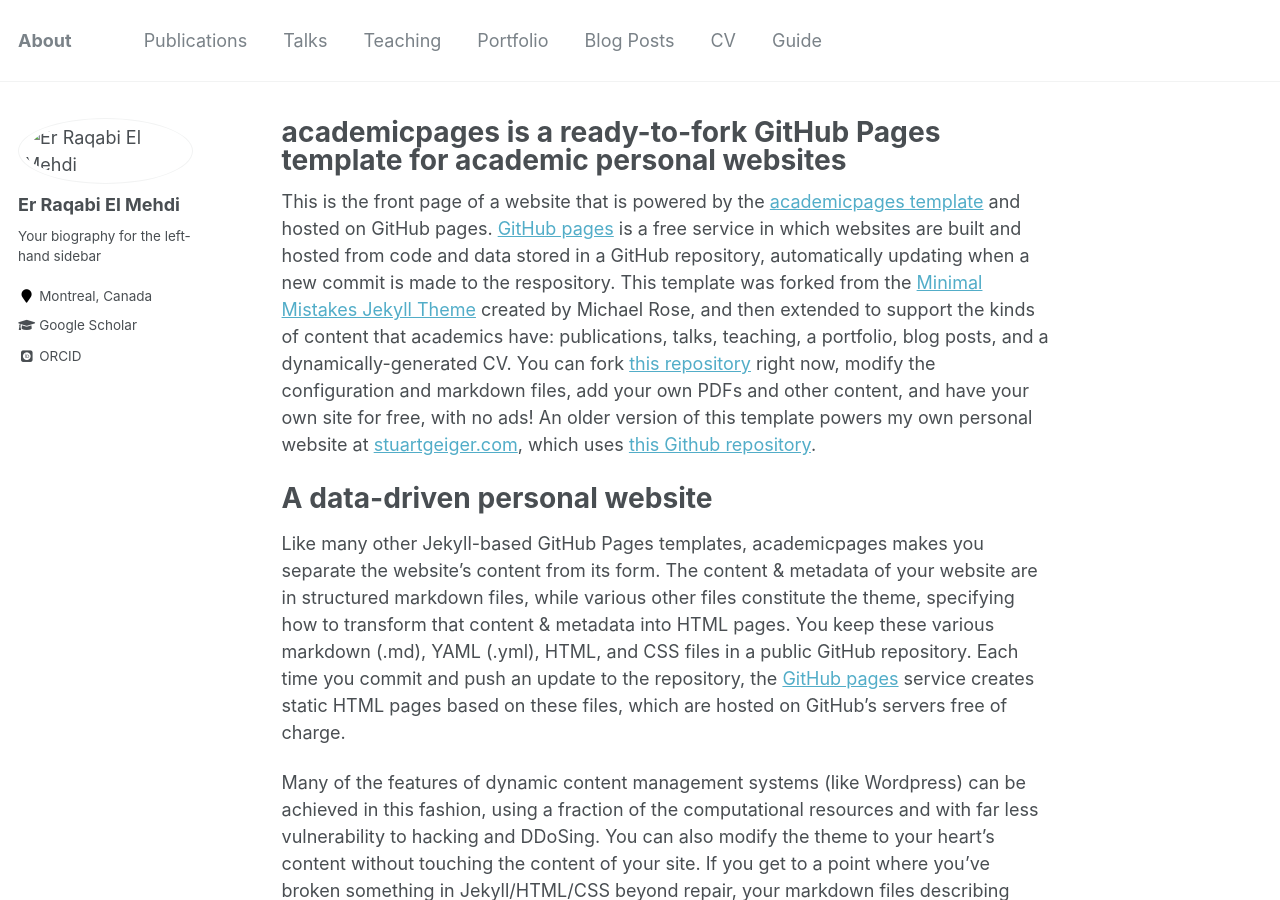
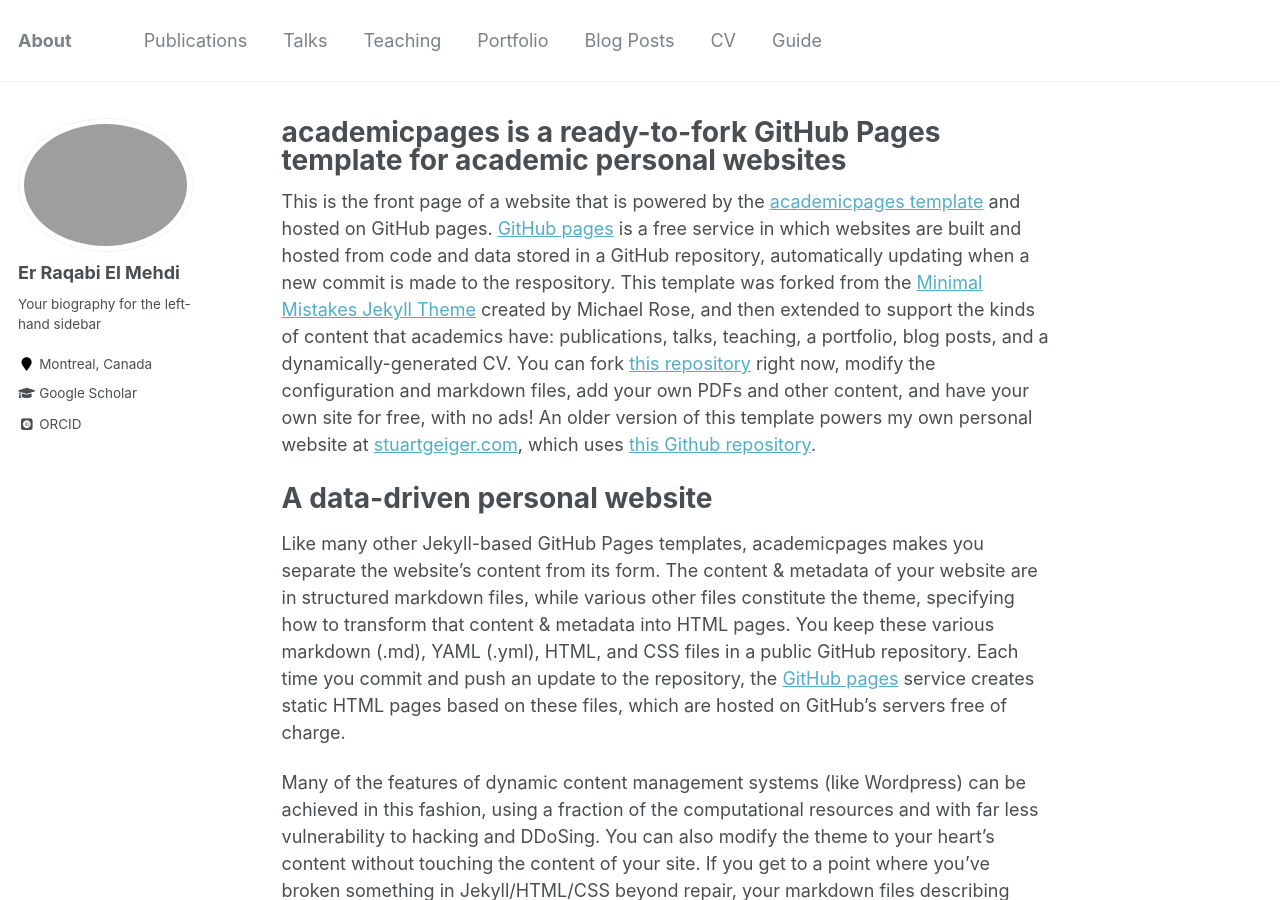
Before and after one commit to RqbMedi/rqbmedi.github.io, a Jekyll site: the page built from _pages/about.md, in a window 1280 px wide and 900 px high. Built offline with Jekyll 4.4.1, drawn with Linux system fonts in a browser that asks for light colours; some web fonts are replaced.

Commit message:
Update _config.yml

```diff
--- a/_config.yml
+++ b/_config.yml
@@ -81,7 +81,7 @@ analytics:
 # Site Author
 author:
   name             : "Er Raqabi El Mehdi"
-  avatar           : "Mehdi.jpg"
+  avatar           : "Mehdi"
   bio              : "Your biography for the left-hand sidebar"
   location         : "Montreal, Canada"
   employer         :
```
